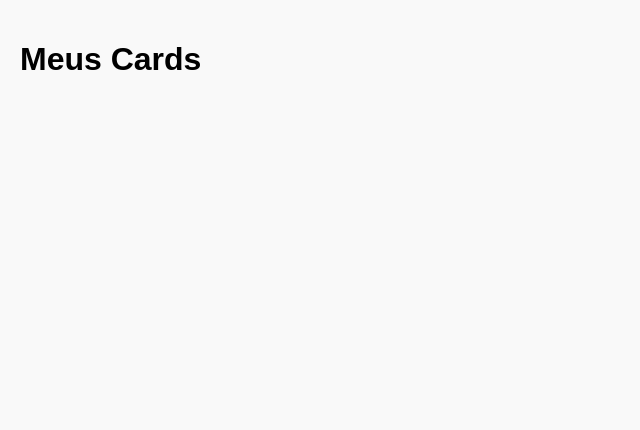
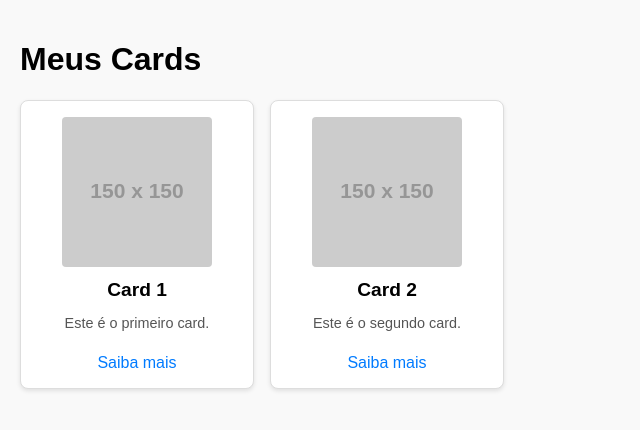
Before and after one commit to anibalxtalo/testejson, a plain HTML site: page index.html in a window 1280 px wide. Shown: the whole page, without its empty margins (0-640 px from the left). Drawn offline with Linux system fonts and the light colour scheme; placeholder pictures from the web are drawn by us.

Commit message:
Update index.html

```diff
--- a/index.html
+++ b/index.html
@@ -53,4 +53,36 @@
   <div id="card-container"></div>
 
   <script>
-    // URL do arquivo JSON (precisa estar no mesmo diretório do ind
+    // Caminho para o JSON no GitHub Pages (mesmo diretório do index.html)
+    const jsonUrl = './cards.json';
+
+    // Carregar o JSON e renderizar os cards
+    fetch(jsonUrl)
+      .then(response => {
+        if (!response.ok) throw new Error('Erro ao carregar o JSON');
+        return response.json();
+      })
+      .then(data => {
+        const container = document.getElementById('card-container');
+        data.forEach(card => {
+          // Criar o HTML do card
+          const cardElement = document.createElement('div');
+          cardElement.classList.add('card');
+          cardElement.innerHTML = `
+            <img src="${card.image}" alt="${card.title}">
+            <h3>${card.title}</h3>
+            <p>${card.description}</p>
+            <a href="${card.link}" target="_blank">Saiba mais</a>
+          `;
+          // Adicionar o card ao container
+          container.appendChild(cardElement);
+        });
+      })
+      .catch(error => {
+        console.error(error);
+        const container = document.getElementById('card-container');
+        container.innerHTML = `<p>Erro ao carregar os dados dos cards.</p>`;
+      });
+  </script>
+</body>
+</html>
```
